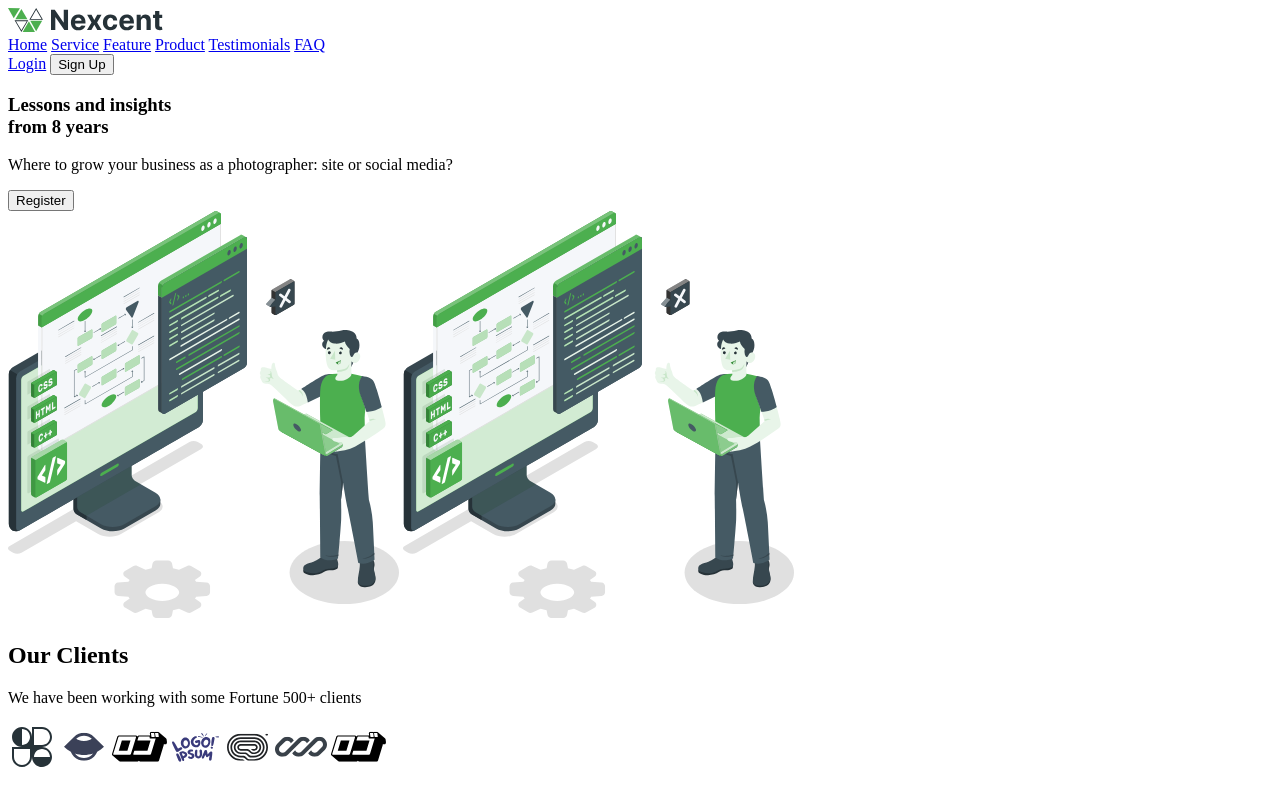
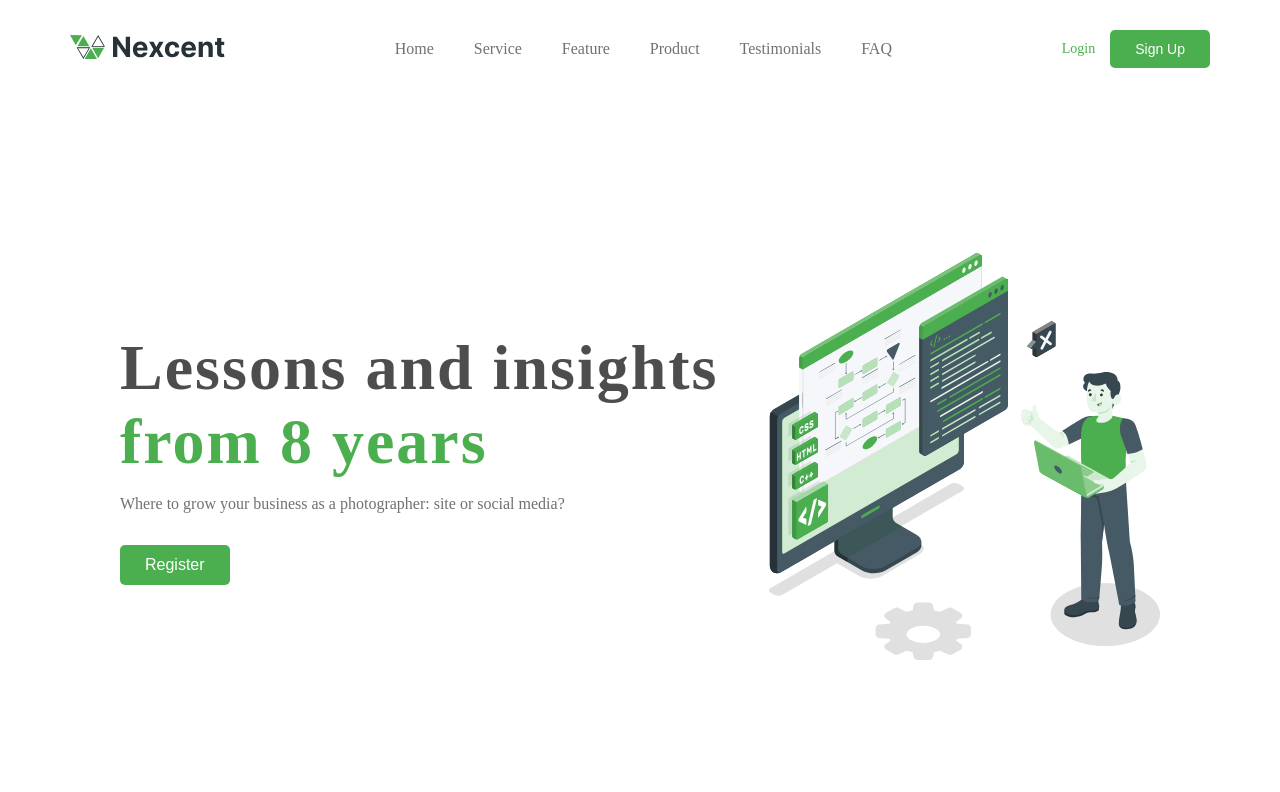
Before and after one commit to Kudatee007/landing-page-project, a plain HTML site: page index.html in a window 1280 px wide. Shown: the top 792 px of the page. Drawn offline with Linux system fonts and the light colour scheme.

Commit message:
Styled header section

```diff
--- a/index.html
+++ b/index.html
@@ -4,46 +4,44 @@
     <meta charset="UTF-8" />
     <meta name="viewport" content="width=device-width, initial-scale=1.0" />
     <title>Nexcent landing page</title>
+    <link rel="stylesheet" href="styles.css">
   </head>
   <body>
     <!-- header section -->
     <header>
-      <section class="top-bar">
+      <section class="top-bar flex space-between">
         <a href="#"><img src="./assets/images/Logo.svg" alt="Logo" /></a>
         <!-- nav links -->
-        <nav>
-          <a href="#">Home</a>
-          <a href="#">Service</a>
-          <a href="#">Feature</a>
-          <a href="#">Product</a>
-          <a href="#">Testimonials</a>
-          <a href="#">FAQ</a>
+        <nav class="flex space-between nav-links">
+          <a href="#" class="txt-md txt-primary">Home</a>
+          <a href="#" class="txt-md txt-primary">Service</a>
+          <a href="#" class="txt-md txt-primary">Feature</a>
+          <a href="#" class="txt-md txt-primary">Product</a>
+          <a href="#" class="txt-md txt-primary">Testimonials</a>
+          <a href="#" class="txt-md txt-primary">FAQ</a>
         </nav>
         <!-- login and sign up btn -->
-        <div>
-          <a href="#">Login</a>
-          <button>Sign Up</button>
+        <div class="flex space-between nav-auth">
+          <a href="#" class="txt-sm txt-green">Login</a>
+          <button class="txt-sm btn">Sign Up</button>
         </div>
       </section>
       <!-- hero section -->
-      <section class="hero-content">
-        <section>
+      <section class="hero-content flex space-between">
           <div>
-            <h1>Lessons and insights<br /><span>from 8 years</span></h1>
-            <p>
+            <h1 class="txt-xxx txt-secondary pb-3">Lessons and insights<br /><span class="txt-green">from 8 years</span></h1>
+            <p class="txt-md txt-primary pb-4">
               Where to grow your business as a photographer: site or social
               media?
             </p>
-            <button>Register</button>
+            <button class="btn txt-md">Register</button>
           </div>
           <div>
             <img
               src="./assets/images/Illustration.svg"
               alt="illustration image"
             />
-            <img src="./assets/images/Illustration.svg" alt="illustration image" />
           </div>
-        </section>
       </section>
     </header>
 <!-- main section -->
--- /dev/null
+++ b/styles.css
@@ -0,0 +1,107 @@
+* {
+  margin: 0;
+  padding: 0;
+  box-sizing: border-box;
+}
+body {
+    padding-left: 120px;
+    padding-right: 120px;
+}
+a {
+  text-decoration: none;
+}
+/* Reusable classes */
+.flex {
+  display: flex;
+  align-items: center;
+}
+.space-between {
+  justify-content: space-between;
+}
+.space-around {
+  justify-content: space-around;
+}
+.btn {
+    background-color: #4CAF4F;
+    padding: 11px 25px;
+    border: 0;
+    color: #FFFFFF;
+    border-radius: 5px;
+}
+/* Font Size Classes */
+.txt-sm {
+  font-size: 14px;
+}
+
+.txt-md {
+  font-size: 16px;
+}
+
+.txt-lg {
+  font-size: 20px;
+}
+
+.txt-xl {
+  font-size: 28px;
+}
+
+.txt-xxl {
+  font-size: 36px;
+}
+
+.txt-xxx {
+  font-size: 64px;
+  letter-spacing: 2px;
+}
+/* Text Color Classes */
+.txt-primary {
+  color: #717171;
+}
+
+.txt-secondary {
+  color: #4D4D4D;
+}
+
+.txt-green {
+  color: #4CAF4F;
+}
+
+.txt-white {
+  color: #FFFFFF;
+}
+
+.txt-dark {
+  color: #18191F;
+}
+.txt-silver {
+    color: #F5F7FA;
+}
+.txt-silver {
+    color: #D9DBE1;
+}
+.bg-green {
+    background-color: #4CAF4F;
+}
+/* Padding Utilities */
+.pb-1 { padding-bottom: 4px }
+.pb-2 { padding-bottom: 8px; }
+.pb-3 { padding-bottom: 16px; }
+.pb-4 { padding-bottom: 32px; }
+
+
+.top-bar {
+  padding-top: 30px;
+  padding-bottom: 30px;
+  margin-left: -50px;
+  margin-right: -50px;
+}
+.nav-links {
+  gap: 40px;
+}
+.nav-auth {
+  gap: 15px;
+}
+.hero-content {
+    min-height: 90vh;
+    gap: 0px;
+}
```
